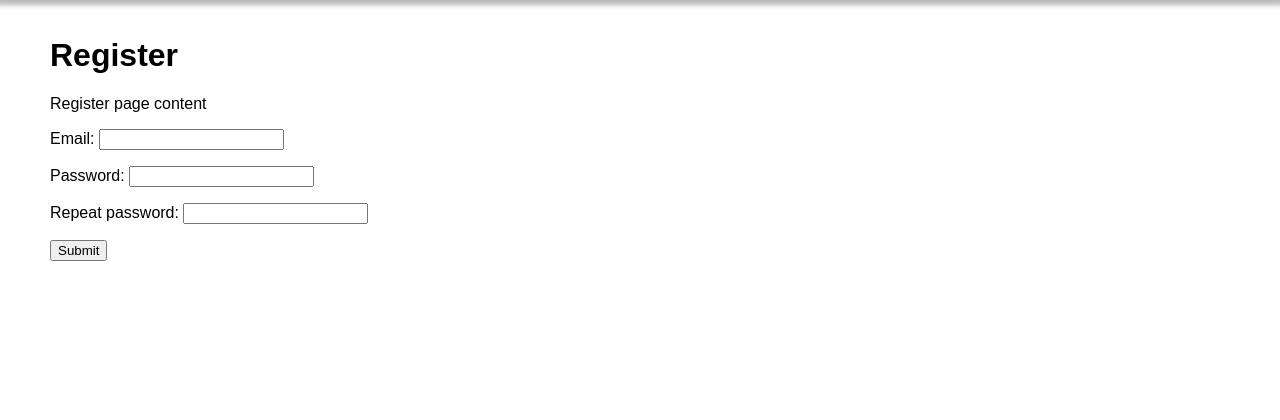
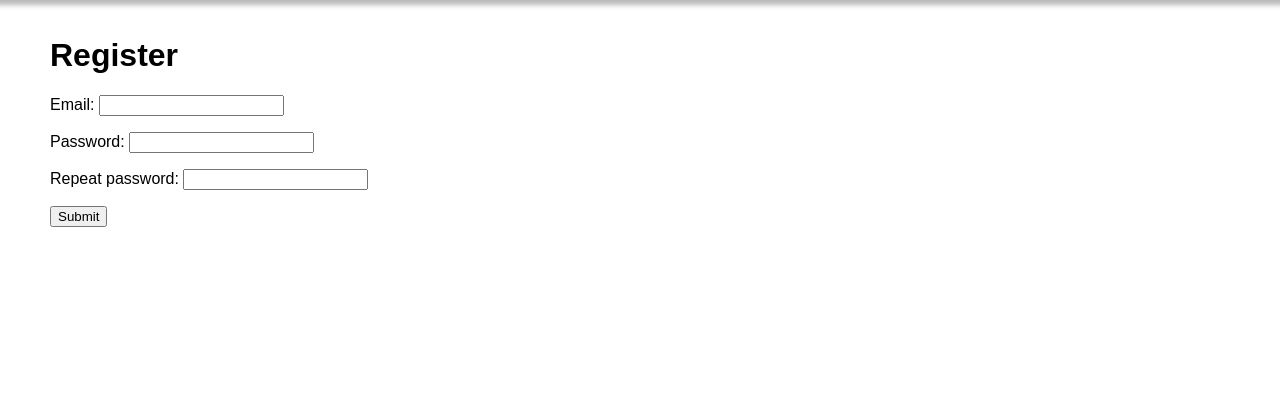
Before and after one commit to adrians127/eat_live_django, a Django app: page /register/ in a window 1280 px wide. Shown: the part 63-483 px from the top of the page. Run offline with Django 4.2, Linux system fonts and the light colour scheme.

Commit message:
small changes in login/register templates

```diff
--- a/frontend/templates/login.html
+++ b/frontend/templates/login.html
@@ -6,7 +6,6 @@
 
 {% block content %}
 <div>
-    <p>Login page content</p>
 
     <form action="/login/" method='post'>
         {% csrf_token %}
--- a/frontend/templates/register.html
+++ b/frontend/templates/register.html
@@ -6,7 +6,6 @@
 
 {% block content %}
 <div>
-    <p>Register page content</p>
 
     <form action="/register/" method='post'>
         {% csrf_token %}
```
